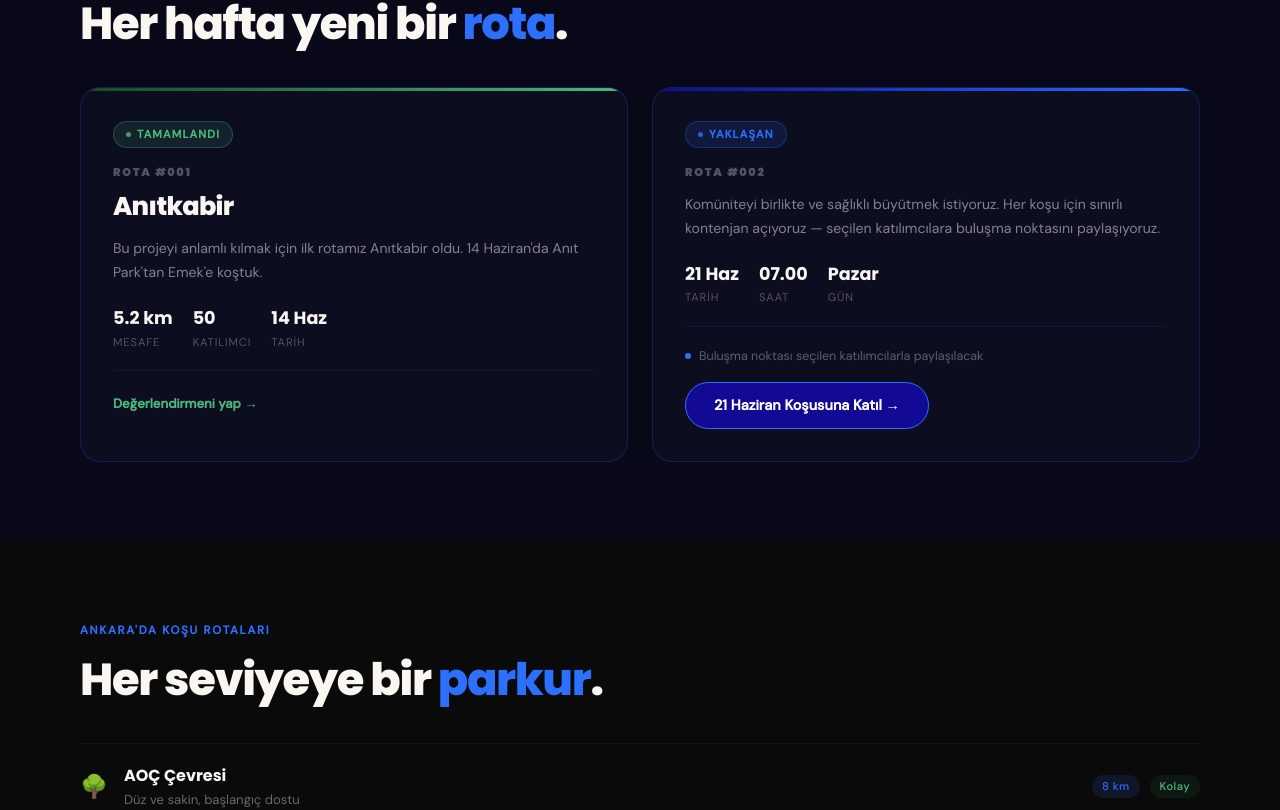
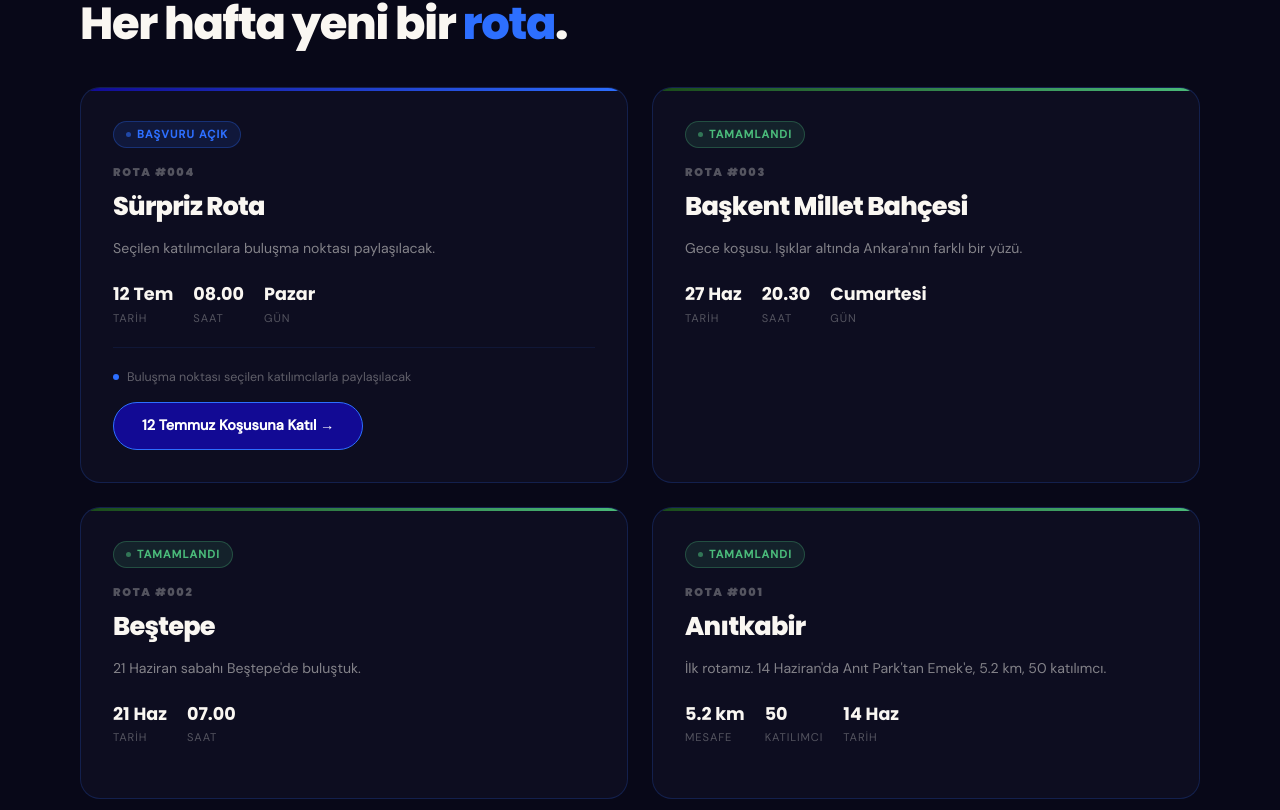
Before and after one commit to tunahanyilmazty/bizzatankara, a Next.js app: page /runners in a window 1280 px wide. Shown: the part 1559-2369 px from the top of the page. Built offline with nearby package versions, Linux system fonts and the light colour scheme.

Commit message:
kosular guncellendi rota 3 tarihi eklendi siralama duzeltildi

```diff
--- a/app/runners/basvuru/page.js
+++ b/app/runners/basvuru/page.js
@@ -9,6 +9,7 @@ function BasvuruForm() {
   const searchParams = useSearchParams()
   const kosuRef = searchParams.get('kosu') || null
 
+  const [katilimTipi, setKatilimTipi] = useState(null) // 'yeni' | 'onceki'
   const [form, setForm] = useState({
     ad_soyad: '',
     email: '',
@@ -35,7 +36,18 @@ function BasvuruForm() {
     if (!form.kvkk_onay) { setError('Lütfen aydınlatma metnini onaylayın.'); return }
     setLoading(true)
     setError('')
-    const { error: err } = await supabase.from('runners_applications').insert({
+
+    const insertData = katilimTipi === 'onceki'
+      ? {
+          ad_soyad: form.ad_soyad,
+          telefon: form.telefon,
+          kvkk_onay: form.kvkk_onay,
+          kosu_referans: kosuRef,
+          email: '',
+          yas: null,
+          kosu_deneyimi: 'Daha önce katıldım',
+        }
+      : {
           ad_soyad: form.ad_soyad,
           email: form.email,
           telefon: form.telefon,
@@ -46,13 +58,19 @@ function BasvuruForm() {
           nereden_duydunuz: form.nereden_duydunuz,
           kvkk_onay: form.kvkk_onay,
           kosu_referans: kosuRef,
-    })
+        }
+
+    const { error: err } = await supabase.from('runners_applications').insert(insertData)
     setLoading(false)
     if (err) { setError('Bir hata oluştu, tekrar deneyin.'); return }
     setDone(true)
   }
 
+  const is12 = kosuRef === '12temmuz'
   const is21 = kosuRef === '21haziran'
+  const isKosu = is12 || is21
+
+  const kosuLabel = is12 ? '12 Temmuz' : is21 ? '21 Haziran' : null
 
   return (
     <>
@@ -93,20 +111,22 @@ function BasvuruForm() {
       )}
 
       <div className="hero">
-        <div className="hero-tag">{is21 ? 'Rota #002 · 21 Haziran 2026' : 'Komüniteye Katıl'}</div>
+        <div className="hero-tag">
+          {isKosu ? `Rota · ${kosuLabel} 2026` : 'Komüniteye Katıl'}
+        </div>
         <h1 className="hero-title">
-          {is21 ? (
-            <>21 Haziran <span className="accent">Koşusu</span></>
+          {isKosu ? (
+            <>{kosuLabel} <span className="accent">Koşusu</span></>
           ) : (
             <>Başvuru <span className="accent">Formu</span></>
           )}
         </h1>
         <p className="hero-sub">
-          {is21
-          ? 'Pazar sabahı 07.30. Buluşma noktası seçilen katılımcılarla paylaşılacak.'
+          {isKosu
+            ? 'Pazar sabahı 08.00. Buluşma noktası seçilen katılımcılarla paylaşılacak.'
             : 'Ankara\'dan doğan komünitenin bir parçası ol. Formu doldur, seni bekleyelim.'}
         </p>
-          {is21 && (
+        {isKosu && (
           <p className="hero-note">
             Komüniteyi birlikte ve sağlıklı büyütmek istiyoruz — her koşu için sınırlı kontenjan açıyoruz. Takipte kal, başvurunu yap.
           </p>
@@ -120,7 +140,7 @@ function BasvuruForm() {
               <span className="success-icon">⚡</span>
               <h2 className="success-title">Başvurun alındı!</h2>
               <p className="success-sub">
-                {is21
+                {isKosu
                   ? 'Harika! Başvurunu aldık. Seçilen katılımcılara buluşma noktasını ileteceğiz.'
                   : 'Harika! Başvurunu aldık, en kısa sürede seninle iletişime geçeceğiz.'
                 }<br/>
@@ -130,7 +150,7 @@ function BasvuruForm() {
                 <a href="https://instagram.com/bizzatrunners" target="_blank" rel="noopener noreferrer" className="ig-link">
                   @bizzatrunners ↗
                 </a>
-                {is21 && (
+                {isKosu && (
                   <a href="https://www.strava.com/clubs/bizzatrunners" target="_blank" rel="noopener noreferrer" style={{display:'inline-flex',alignItems:'center',gap:'8px',color:'#FC4C02',fontSize:'0.88rem',fontWeight:600,textDecoration:'none'}}>
                     🟠 Strava kulübümüze katıl →
                   </a>
@@ -138,7 +158,65 @@ function BasvuruForm() {
               </div>
             </div>
           ) : (
+            <>
+              {/* KATILIM TİPİ SEÇİMİ — sadece koşu başvurularında */}
+              {isKosu && !katilimTipi && (
+                <div className="katilim-secim">
+                  <h3 className="katilim-title">Daha önce bizzatrunners koşusuna katıldın mı?</h3>
+                  <div className="katilim-btns">
+                    <button
+                      type="button"
+                      className="katilim-btn"
+                      onClick={() => setKatilimTipi('onceki')}
+                    >
+                      ✓ Evet, daha önce katıldım
+                    </button>
+                    <button
+                      type="button"
+                      className="katilim-btn katilim-btn-outline"
+                      onClick={() => setKatilimTipi('yeni')}
+                    >
+                      İlk kez katılıyorum
+                    </button>
+                  </div>
+                </div>
+              )}
+
+              {/* FORM — katilimTipi seçilince veya genel başvuruda */}
+              {(katilimTipi || !isKosu) && (
                 <form onSubmit={submit}>
+
+                  {/* Geri butonu */}
+                  {isKosu && katilimTipi && (
+                    <button
+                      type="button"
+                      onClick={() => { setKatilimTipi(null); setError('') }}
+                      style={{background:'none',border:'none',color:'rgba(250,247,242,0.35)',fontSize:'0.78rem',cursor:'pointer',marginBottom:'20px',padding:0,fontFamily:'inherit'}}
+                    >
+                      ← Geri
+                    </button>
+                  )}
+
+                  {/* KISALTILMIŞ FORM — daha önce katıldım */}
+                  {katilimTipi === 'onceki' ? (
+                    <>
+                      <div style={{background:'rgba(45,111,255,0.06)',border:'1px solid rgba(45,111,255,0.15)',borderRadius:'10px',padding:'12px 16px',marginBottom:'20px'}}>
+                        <p style={{fontSize:'0.82rem',color:'rgba(250,247,242,0.45)',lineHeight:1.6}}>
+                          Sen zaten komünitedensin :) — sadece adını ve telefonunu doğrulayalım.
+                        </p>
+                      </div>
+                      <div className="field">
+                        <label>Adın Soyadın<span>*</span></label>
+                        <input name="ad_soyad" value={form.ad_soyad} onChange={handle} required placeholder="Adın ve soyadın"/>
+                      </div>
+                      <div className="field">
+                        <label>Telefon<span>*</span></label>
+                        <input name="telefon" value={form.telefon} onChange={handle} required placeholder="05xx xxx xx xx"/>
+                      </div>
+                    </>
+                  ) : (
+                    <>
+                      {/* TAM FORM — ilk kez katılıyorum veya genel başvuru */}
                       <div className="field-row">
                         <div className="field">
                           <label>Adın Soyadın<span>*</span></label>
@@ -189,7 +267,7 @@ function BasvuruForm() {
                         <textarea name="motivasyon" value={form.motivasyon} onChange={handle} placeholder="Neden bizzat runners'a katılmak istiyorsun?"/>
                       </div>
 
-              {!is21 && (
+                      {!isKosu && (
                         <div className="field">
                           <label>Bizi Nereden Duydun?</label>
                           <select name="nereden_duydunuz" value={form.nereden_duydunuz} onChange={handle}>
@@ -200,6 +278,8 @@ function BasvuruForm() {
                             <option value="Diğer">Diğer</option>
                           </select>
                         </div>
+                      )}
+                    </>
                   )}
 
                   <div className="kvkk-row">
@@ -221,9 +301,11 @@ function BasvuruForm() {
                   {error && <div className="error-msg">{error}</div>}
 
                   <button type="submit" className="submit-btn" disabled={loading}>
-                {loading ? 'Gönderiliyor...' : is21 ? '21 Haziran Koşusuna Başvur →' : 'Başvuruyu Gönder →'}
+                    {loading ? 'Gönderiliyor...' : isKosu ? `${kosuLabel} Koşusuna Başvur →` : 'Başvuruyu Gönder →'}
                   </button>
                 </form>
+              )}
+            </>
           )}
         </div>
       </div>
@@ -297,6 +379,13 @@ export default function BasvuruPage() {
         .kvkk-modal-section p{font-size:0.88rem;color:rgba(250,247,242,0.55);line-height:1.7}
         .kvkk-modal-btn{width:100%;padding:14px;background:#120a94;color:#fff;border:1.5px solid #2D6FFF;border-radius:10px;font-family:'DM Sans',sans-serif;font-size:0.95rem;font-weight:700;cursor:pointer;margin-top:20px;transition:all 0.2s}
         .kvkk-modal-btn:hover{background:#2D6FFF}
+        .katilim-secim{text-align:center;padding:20px 0}
+        .katilim-title{font-family:'Poppins',sans-serif;font-weight:700;font-size:1.1rem;color:#FAF7F2;margin-bottom:24px;line-height:1.4}
+        .katilim-btns{display:flex;flex-direction:column;gap:12px}
+        .katilim-btn{width:100%;padding:14px;background:#120a94;color:#fff;border:1.5px solid #2D6FFF;border-radius:12px;font-family:'DM Sans',sans-serif;font-size:0.95rem;font-weight:700;cursor:pointer;transition:all 0.2s}
+        .katilim-btn:hover{background:#2D6FFF}
+        .katilim-btn-outline{background:transparent;color:rgba(250,247,242,0.6);border-color:rgba(45,111,255,0.25)}
+        .katilim-btn-outline:hover{background:rgba(45,111,255,0.08);color:#FAF7F2;border-color:#2D6FFF}
         @media(max-width:768px){
           .bnav{padding:0 24px}
           .hero{padding:100px 24px 32px}
--- a/app/runners/page.js
+++ b/app/runners/page.js
@@ -90,7 +90,7 @@ export default function RunnersPage() {
         .about-item-text{font-size:1rem;color:rgba(250,247,242,0.65);line-height:1.7}
         .about-item-text strong{color:#FAF7F2;font-weight:600}
         .kosular-section{padding:80px;background:#080818}
-        .kosular-grid{display:grid;grid-template-columns:1fr 1fr;gap:24px;margin-top:40px}
+        .kosular-grid{display:grid;grid-template-columns:repeat(2,1fr);gap:24px;margin-top:40px}
         .kosu-card{background:#0D0D20;border:1px solid rgba(45,111,255,0.2);border-radius:20px;padding:32px;position:relative;overflow:hidden}
         .kosu-card::before{content:'';position:absolute;top:0;left:0;right:0;height:3px}
         .kosu-card.tamamlandi::before{background:linear-gradient(90deg,#1a4a1a,#4ABA7A)}
@@ -159,7 +159,6 @@ export default function RunnersPage() {
         }
       `}</style>
 
-      {/* SPLASH */}
       <div className={`splash${splashDone ? ' done' : ''}`}>
         <div className="splash-logo">
           <div className="splash-glow"></div>
@@ -179,7 +178,6 @@ export default function RunnersPage() {
       <div className="runner-on-bar" ref={runnerRef}>⚡</div>
 
       <div className="rp">
-
         <nav className="rnav">
           <a href="/runners" className="rlogo">bizzat <span>runners</span></a>
           <ul className="rnav-links">
@@ -234,7 +232,7 @@ export default function RunnersPage() {
             <span className="about-tag">Neden bizzat runners?</span>
             <h2 className="about-title">
               olmadı bir tur<br />
-              <span className="accent">koşarız!</span>
+              <span className="accent">koşarız mı?</span>
             </h2>
             <a href={IG} target="_blank" rel="noopener noreferrer" className="ig-link" style={{marginTop:'24px',display:'inline-flex',alignItems:'center',gap:'6px'}}>
               @bizzatrunners → Instagram&apos;da takip et
@@ -257,13 +255,93 @@ export default function RunnersPage() {
           </div>
         </section>
 
-        {/* KOŞULAR */}
         <section className="kosular-section" id="kosular">
           <span className="section-tag">Koşularımız</span>
           <h2 className="section-title">
             Her hafta yeni bir <span className="accent">rota</span>.
           </h2>
-          <div className="kosular-grid">
+<div className="kosular-grid">
+
+            {/* ROTA 004 — Yaklaşan */}
+            <div className="kosu-card yaklasan">
+              <div className="kosu-badge badge-yaklasan">
+                <span className="badge-dot"></span>
+                Başvuru Açık
+              </div>
+              <div className="kosu-rota">Rota #004</div>
+              <h3 className="kosu-title">Sürpriz Rota</h3>
+              <p className="kosu-desc">
+                Seçilen katılımcılara buluşma noktası paylaşılacak.
+              </p>
+              <div className="kosu-stats">
+                <div className="kosu-stat">
+                  <span className="kosu-stat-val">12 Tem</span>
+                  <span className="kosu-stat-label">Tarih</span>
+                </div>
+                <div className="kosu-stat">
+                  <span className="kosu-stat-val">08.00</span>
+                  <span className="kosu-stat-label">Saat</span>
+                </div>
+                <div className="kosu-stat">
+                  <span className="kosu-stat-val">Pazar</span>
+                  <span className="kosu-stat-label">Gün</span>
+                </div>
+              </div>
+              <div className="kosu-divider"></div>
+              <div className="gizli-note">
+                <div className="gizli-note-dot"></div>
+                Buluşma noktası seçilen katılımcılarla paylaşılacak
+              </div>
+              <a href="/runners/basvuru?kosu=12temmuz" className="kosu-btn">
+                12 Temmuz Koşusuna Katıl →
+              </a>
+            </div>
+
+            {/* ROTA 003 */}
+            <div className="kosu-card tamamlandi">
+              <div className="kosu-badge badge-tamamlandi">
+                <span className="badge-dot"></span>
+                Tamamlandı
+              </div>
+              <div className="kosu-rota">Rota #003</div>
+              <h3 className="kosu-title">Başkent Millet Bahçesi</h3>
+              <p className="kosu-desc">Gece koşusu. Işıklar altında Ankara&apos;nın farklı bir yüzü.</p>
+              <div className="kosu-stats">
+                <div className="kosu-stat">
+                  <span className="kosu-stat-val">27 Haz</span>
+                  <span className="kosu-stat-label">Tarih</span>
+                </div>
+                <div className="kosu-stat">
+                  <span className="kosu-stat-val">20.30</span>
+                  <span className="kosu-stat-label">Saat</span>
+                </div>
+                <div className="kosu-stat">
+                  <span className="kosu-stat-val">Cumartesi</span>
+                  <span className="kosu-stat-label">Gün</span>
+                </div>
+              </div>
+            </div>
+
+            {/* ROTA 002 */}
+            <div className="kosu-card tamamlandi">
+              <div className="kosu-badge badge-tamamlandi">
+                <span className="badge-dot"></span>
+                Tamamlandı
+              </div>
+              <div className="kosu-rota">Rota #002</div>
+              <h3 className="kosu-title">Beştepe</h3>
+              <p className="kosu-desc">21 Haziran sabahı Beştepe&apos;de buluştuk.</p>
+              <div className="kosu-stats">
+                <div className="kosu-stat">
+                  <span className="kosu-stat-val">21 Haz</span>
+                  <span className="kosu-stat-label">Tarih</span>
+                </div>
+                <div className="kosu-stat">
+                  <span className="kosu-stat-val">07.00</span>
+                  <span className="kosu-stat-label">Saat</span>
+                </div>
+              </div>
+            </div>
 
             {/* ROTA 001 */}
             <div className="kosu-card tamamlandi">
@@ -273,9 +351,7 @@ export default function RunnersPage() {
               </div>
               <div className="kosu-rota">Rota #001</div>
               <h3 className="kosu-title">Anıtkabir</h3>
-              <p className="kosu-desc">
-                Bu projeyi anlamlı kılmak için ilk rotamız Anıtkabir oldu. 14 Haziran&apos;da Anıt Park&apos;tan Emek&apos;e koştuk.
-              </p>
+              <p className="kosu-desc">İlk rotamız. 14 Haziran&apos;da Anıt Park&apos;tan Emek&apos;e, 5.2 km, 50 katılımcı.</p>
               <div className="kosu-stats">
                 <div className="kosu-stat">
                   <span className="kosu-stat-val">5.2 km</span>
@@ -290,45 +366,6 @@ export default function RunnersPage() {
                   <span className="kosu-stat-label">Tarih</span>
                 </div>
               </div>
-              <div className="kosu-divider"></div>
-              <a href="/runners/degerlendirme" style={{color:'#4ABA7A',fontSize:'0.82rem',fontWeight:600,textDecoration:'none'}}>
-                Değerlendirmeni yap →
-              </a>
-            </div>
-
-            {/* ROTA 002 */}
-            <div className="kosu-card yaklasan">
-              <div className="kosu-badge badge-yaklasan">
-                <span className="badge-dot"></span>
-                Yaklaşan
-              </div>
-              <div className="kosu-rota">Rota #002</div>
-              <h3 className="kosu-title"></h3>
-              <p className="kosu-desc">
-                Komüniteyi birlikte ve sağlıklı büyütmek istiyoruz. Her koşu için sınırlı kontenjan açıyoruz — seçilen katılımcılara buluşma noktasını paylaşıyoruz.
-              </p>
-              <div className="kosu-stats">
-                <div className="kosu-stat">
-                  <span className="kosu-stat-val">21 Haz</span>
-                  <span className="kosu-stat-label">Tarih</span>
-                </div>
-                <div className="kosu-stat">
-                  <span className="kosu-stat-val">07.00</span>
-                  <span className="kosu-stat-label">Saat</span>
-                </div>
-                <div className="kosu-stat">
-                  <span className="kosu-stat-val">Pazar</span>
-                  <span className="kosu-stat-label">Gün</span>
-                </div>
-              </div>
-              <div className="kosu-divider"></div>
-              <div className="gizli-note">
-                <div className="gizli-note-dot"></div>
-                Buluşma noktası seçilen katılımcılarla paylaşılacak
-              </div>
-               <a href="/runners/basvuru?kosu=21haziran" className="kosu-btn">
-                21 Haziran Koşusuna Katıl →
-              </a>
             </div>
 
           </div>
```
Lines whose indentation alone changed are shown as unchanged.
